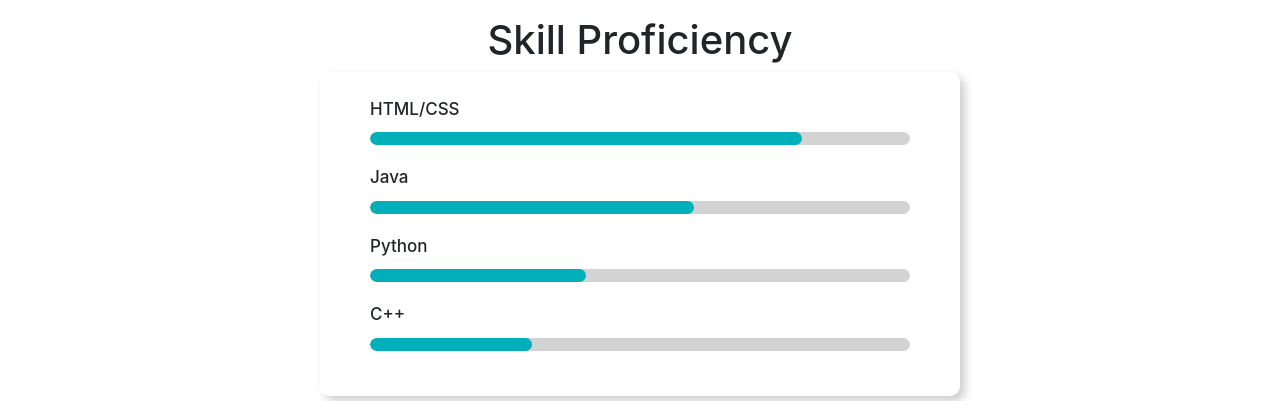
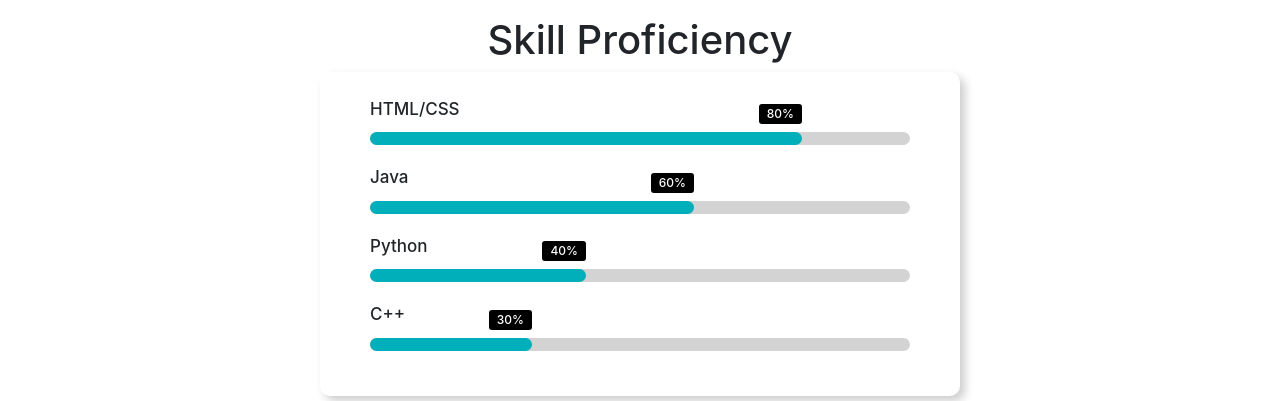
Before and after one commit to bhassan6621/personal-portfolio, a React (Create React App) app: page / in a window 1280 px wide. Shown: the part 1320-1721 px from the top of the page. Built offline with nearby package versions, Linux system fonts and the light colour scheme.

Commit message:
Fix broken percentage text above progress bar

```diff
--- a/src/Skills/skills.css
+++ b/src/Skills/skills.css
@@ -7,19 +7,23 @@
   text-align: left;
 }
 
-.progress.web span {
+.progress-bar {
+  overflow: visible;
+}
+
+.progress-bar.web span {
   width: 80%;
 }
 
-.progress.java span {
+.progress-bar.java span {
   width: 60%;
 }
 
-.progress.python span {
+.progress-bar.python span {
   width: 40%;
 }
 
-.progress.cplusplus span {
+.progress-bar.cplusplus span {
   width: 30%;
 }
 
@@ -46,7 +50,7 @@
   font-weight: 500;
 }
 
-.skills-section .bar .progress {
+.skills-section .bar .progress-bar {
   height: 13px;
   border-radius: 10px;
   width: 100%;
@@ -63,7 +67,7 @@
   }
 }
 
-.progress span {
+.progress-bar span {
   height: 100%;
   background: #00afb9;
   border-radius: 10px;
@@ -73,10 +77,10 @@
   transform-origin: left;
 }
 
-.bar .progress span::before {
+.bar .progress-bar span::before {
   position: absolute;
   right: 0;
-  top: -10px;
+  top: -28px;
   height: 0;
   width: 0;
   border: 7px solid transparent;
@@ -86,7 +90,7 @@
   background: black;
 }
 
-.bar .progress span::after {
+.bar .progress-bar span::after {
   position: absolute;
   right: 0;
   top: -28px;
@@ -98,18 +102,18 @@
   border-radius: 3px;
 }
 
-.bar .progress.web span::after {
+.bar .progress-bar.web span::after {
   content: "80%";
 }
 
-.bar .progress.java span::after {
+.bar .progress-bar.java span::after {
   content: "60%";
 }
 
-.bar .progress.python span::after {
+.bar .progress-bar.python span::after {
   content: "40%";
 }
 
-.bar .progress.cplusplus span::after {
+.bar .progress-bar.cplusplus span::after {
   content: "30%";
 }
--- a/src/Skills/skills.js
+++ b/src/Skills/skills.js
@@ -14,7 +14,7 @@ class Skills extends Component {
                         <div className = "info">
                             <span>HTML/CSS</span>
                         </div>
-                        <div className = "progress web">
+                        <div className = "progress-bar web">
                             <span></span>
                         </div>
                     </div>
@@ -22,7 +22,7 @@ class Skills extends Component {
                         <div className = "info">
                             <span>Java</span>
                         </div>
-                        <div className = "progress java">
+                        <div className = "progress-bar java">
                             <span></span>
                         </div>
                     </div>
@@ -30,7 +30,7 @@ class Skills extends Component {
                         <div className = "info">
                             <span>Python</span>
                         </div>
-                        <div className = "progress python">
+                        <div className = "progress-bar python">
                             <span></span>
                         </div>
                     </div>
@@ -38,7 +38,7 @@ class Skills extends Component {
                         <div className = "info">
                             <span>C++</span>
                         </div>
-                        <div className = "progress cplusplus">
+                        <div className = "progress-bar cplusplus">
                             <span></span>
                         </div>
                     </div>
```
